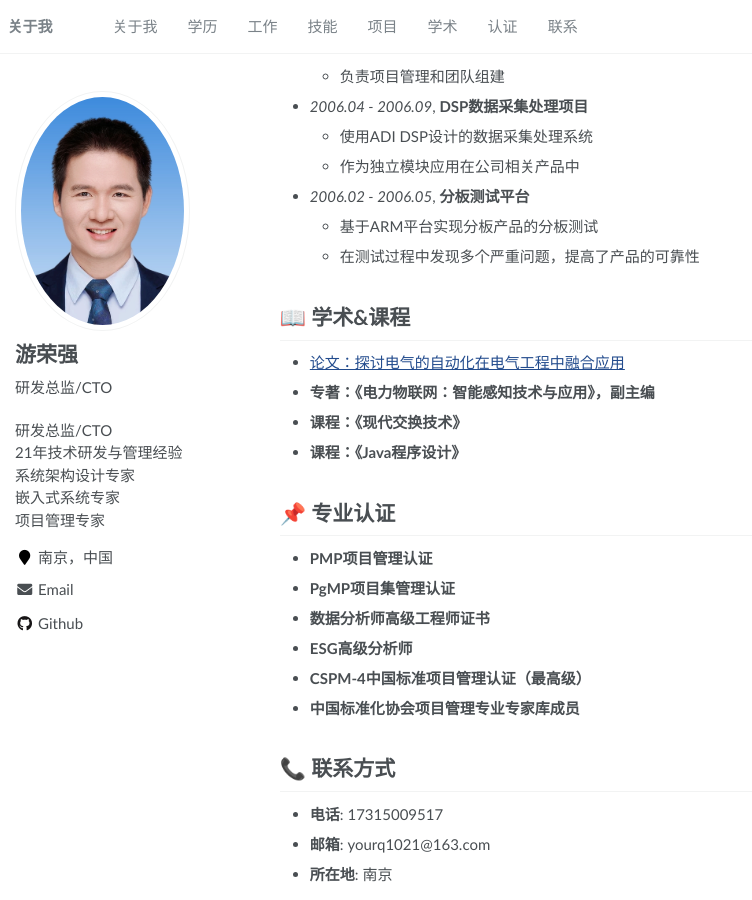
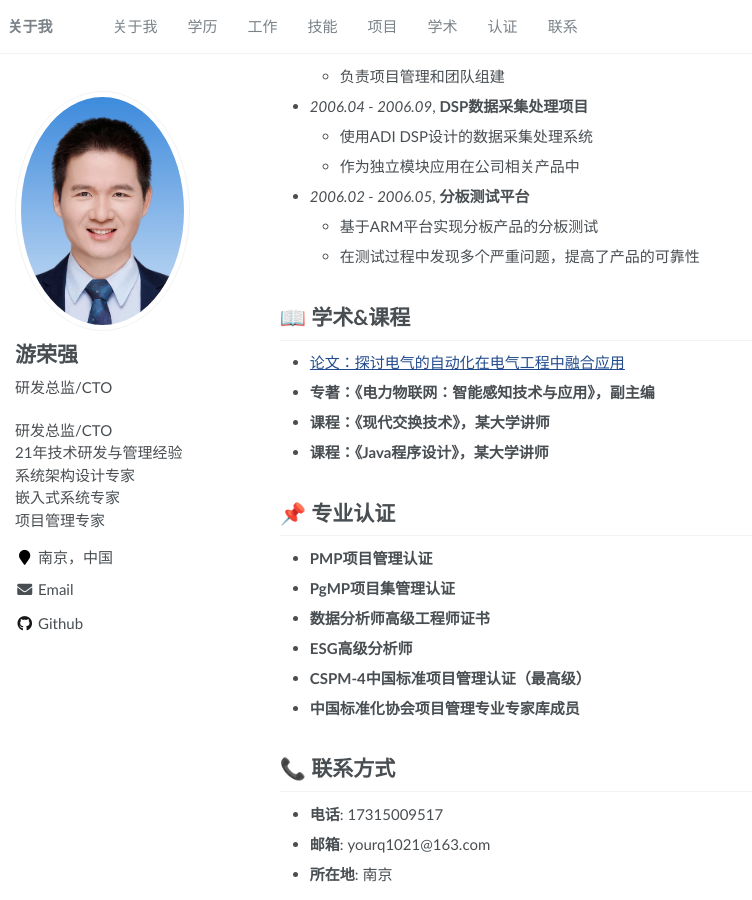
Before and after one commit to yourq1021/yourq1021.github.io, a Jekyll site: the page built from _pages/about.md, in a window 1280 px wide and 900 px high, scrolled down 2819 px. Shown: the whole window, without its empty margins (0-752 px from the left). Built offline with Jekyll 4.4.1, drawn with Linux system fonts in a browser that asks for light colours.

Commit message:
update about.md

```diff
--- a/_pages/about.md
+++ b/_pages/about.md
@@ -144,8 +144,8 @@ redirect_from:
 
 - [论文：探讨电气的自动化在电气工程中融合应用](http://xueshu.qikan.com.cn/preview/1/85/792350)
 - **专著：《电力物联网：智能感知技术与应用》，副主编**
-- **课程：《现代交换技术》**
-- **课程：《Java程序设计》**
+- **课程：《现代交换技术》，某大学讲师**
+- **课程：《Java程序设计》，某大学讲师**
 
 <span class='anchor' id='certification'></span>
 # 📌 专业认证
```
Also changed, not shown: other parts of _pages/about.md (+1 -1 lines).
